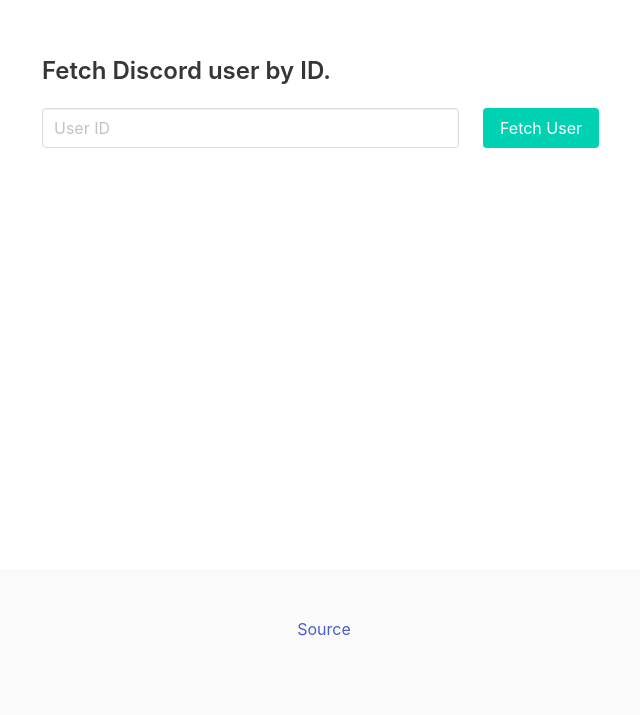
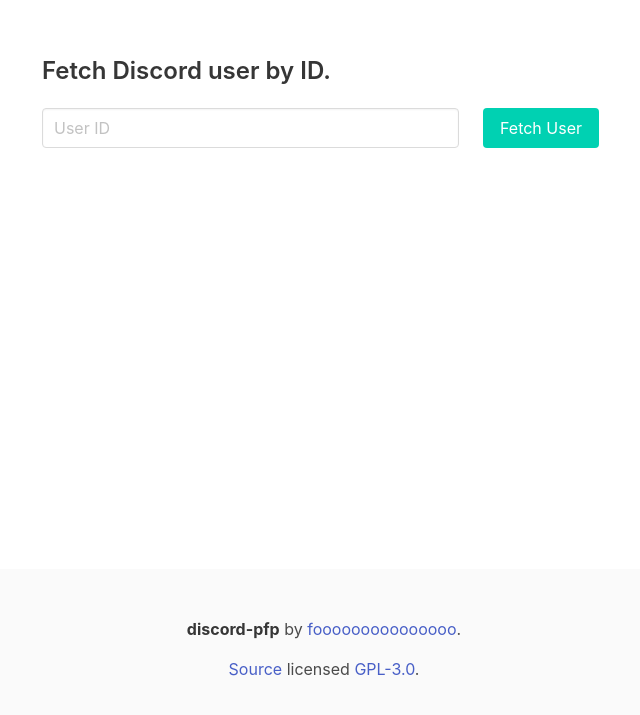
Before and after one commit to fooooooooooooooo/discord-pfp, a website: page public/index.html in a window 1280 px wide. Shown: the part 231-946 px from the top of the page, without its empty margins (316-956 px from the left). Drawn offline with nearby package versions, Linux system fonts and the light colour scheme.

Commit message:
add footer stuff

```diff
--- a/public/index.html
+++ b/public/index.html
@@ -71,9 +71,10 @@
     <footer class="footer">
         <div class="content has-text-centered">
             <p>
-                <a href="https://github.com/fooooooooooooooo/discord-pfp">
-                    Source
-                </a>
+                <strong>discord-pfp</strong> by <a href="https://github.com/fooooooooooooooo/">fooooooooooooooo</a>.
+            </p>
+            <p>
+                <a href="https://github.com/fooooooooooooooo/discord-pfp">Source</a> licensed <a href="https://choosealicense.com/licenses/gpl-3.0/">GPL-3.0</a>.
             </p>
     </footer>
     <script src="https://ajax.googleapis.com/ajax/libs/jquery/3.3.1/jquery.min.js"></script>
```
